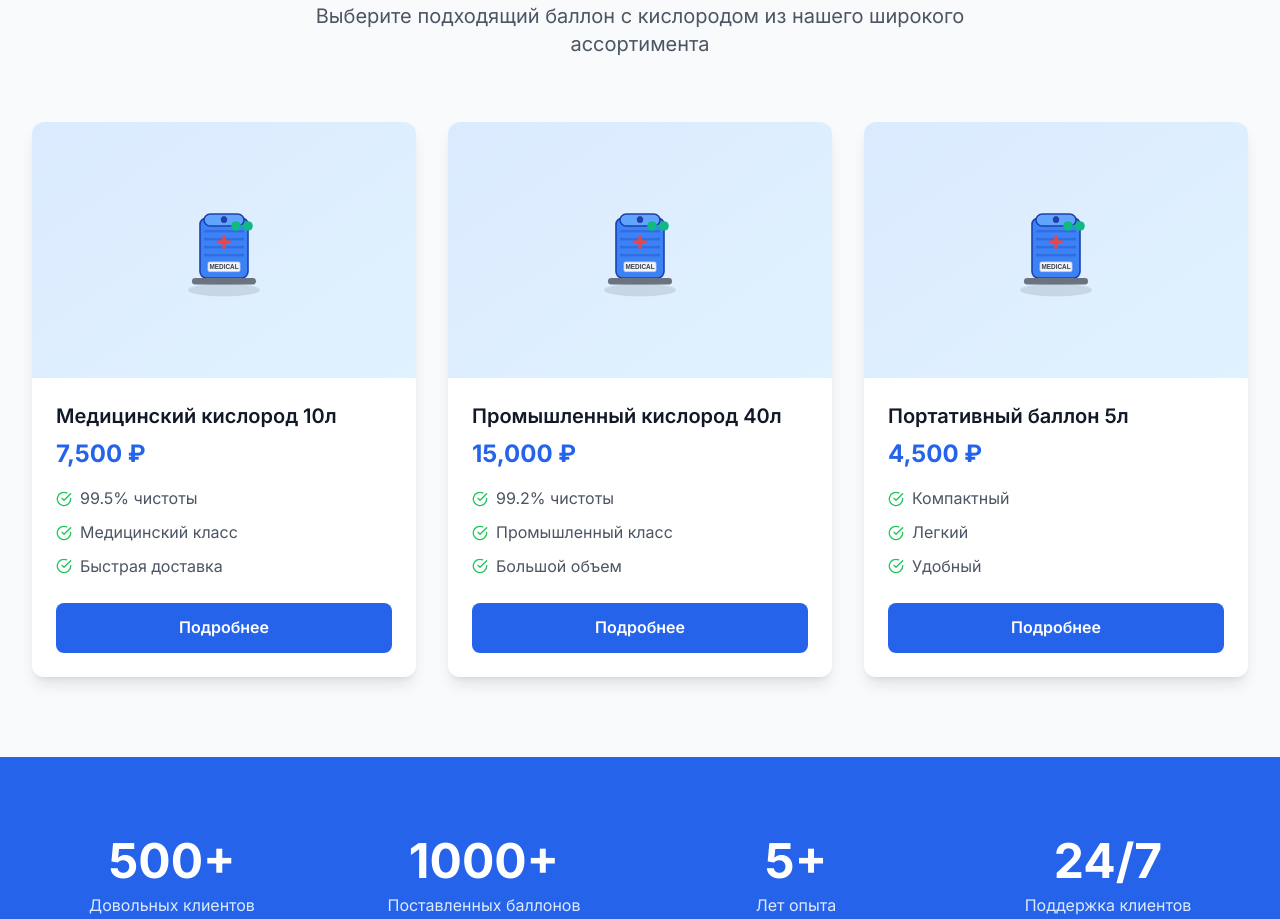
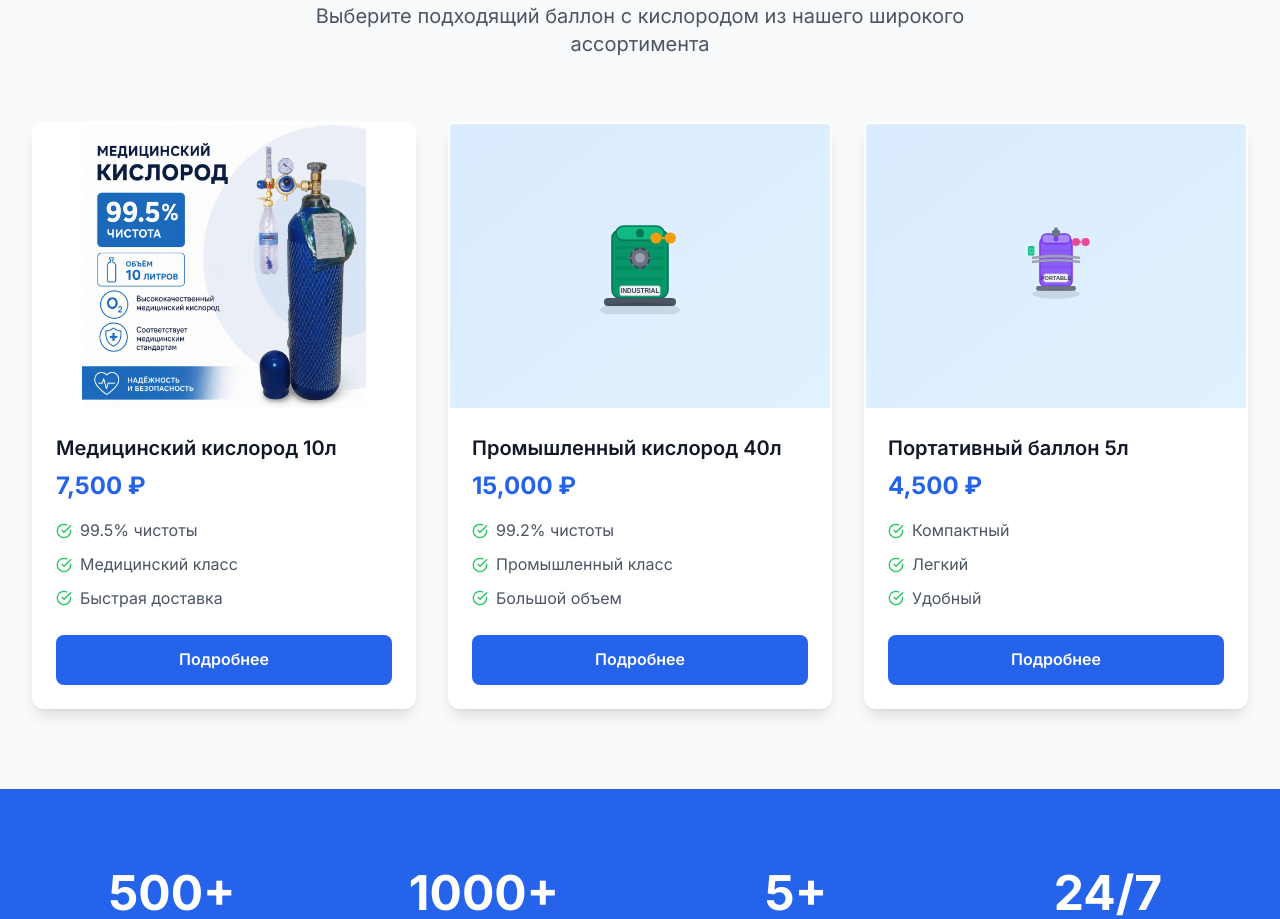
Before and after one commit to nazar2210/diplom, a React (Vite) app: page / in a window 1280 px wide. Shown: the part 1600-2519 px from the top of the page. Built offline with nearby package versions, Linux system fonts and the light colour scheme.

Commit message:
feat(ui): медицинский 10л промо, белый блок превью без полей, выше карточки
Co-authored-by: Cursor <cursoragent@cursor.com>

```diff
--- a/src/components/ProductModal.jsx
+++ b/src/components/ProductModal.jsx
@@ -115,7 +115,7 @@ const ProductModal = ({ product, isOpen, onClose }) => {
                   {/* Left Column - Image and Basic Info */}
                   <div>
                     {/* Product Image */}
-                    <div className="relative h-72 sm:h-80 bg-gradient-to-br from-primary-100 to-oxygen-100 dark:from-primary-900/20 dark:to-oxygen-900/20 rounded-xl flex items-center justify-center mb-6 overflow-hidden p-4 sm:p-6">
+                    <div className="relative h-80 sm:h-96 bg-white dark:bg-white rounded-xl flex items-center justify-center mb-6 overflow-hidden p-0 sm:p-0.5">
                       {product.isNew && (
                         <div className="absolute top-4 left-4 bg-green-500 text-white px-3 py-1 rounded-full text-sm font-semibold z-20">
                           Новинка
@@ -125,11 +125,13 @@ const ProductModal = ({ product, isOpen, onClose }) => {
                         <img
                           src={product.image}
                           alt=""
-                          className="relative z-0 max-h-full max-w-full object-contain object-center"
+                          className="relative z-0 h-full w-full object-contain object-center"
                           onError={() => setImageError(true)}
                         />
                       ) : (
-                        <ProductIcon category={product.category} className="relative z-0 w-28 h-28 sm:w-32 sm:h-32" />
+                        <div className="relative z-0 flex h-full w-full items-center justify-center bg-gradient-to-br from-primary-50 to-oxygen-50 dark:from-slate-800 dark:to-slate-900">
+                          <ProductIcon category={product.category} className="w-28 h-28 sm:w-32 sm:h-32" />
+                        </div>
                       )}
                     </div>
 
--- a/src/contexts/AuthContext.jsx
+++ b/src/contexts/AuthContext.jsx
@@ -48,7 +48,7 @@ export const AuthProvider = ({ children }) => {
                 name: 'Баллон кислорода 10л',
                 quantity: 2,
                 price: 7500,
-                image: '/medical-oxygen.jpg',
+                image: '/medical-oxygen-10l-promo.png',
                 category: 'medical'
               }
             ]
--- a/src/pages/Catalog.jsx
+++ b/src/pages/Catalog.jsx
@@ -61,7 +61,7 @@ const Catalog = () => {
       originalPrice: 8500,
       rating: 4.8,
       reviews: 124,
-      image: '/medical-oxygen.jpg',
+      image: '/medical-oxygen-10l-promo.png',
       description: 'Высококачественный медицинский кислород 99.5% чистоты',
       features: ['99.5% чистоты', 'Медицинский класс', 'Быстрая доставка', 'Сертификация'],
       inStock: true,
@@ -385,23 +385,23 @@ const Catalog = () => {
                 transition={{ duration: 0.3, delay: index * 0.05 }}
                 className="bg-white dark:bg-slate-800 rounded-xl shadow-lg overflow-hidden hover:shadow-xl transition-all duration-300 group"
               >
-                {/* Product Image — выше блок и object-contain, чтобы баллон был виден целиком */}
-                <div className="relative h-60 sm:h-72 lg:h-80 bg-gradient-to-br from-primary-100 to-oxygen-100 dark:from-primary-900/20 dark:to-oxygen-900/20 overflow-hidden isolate">
+                {/* Превью: белый фон под фото + без вертикальных полос; чуть выше блок */}
+                <div className="relative h-64 sm:h-80 lg:h-96 bg-white dark:bg-white overflow-hidden isolate">
                   {product.isNew && (
-                    <div className="absolute top-4 left-4 bg-green-500 text-white px-2 py-1 rounded-full text-xs font-semibold z-20 pointer-events-none">
+                    <div className="absolute top-3 left-3 bg-green-500 text-white px-2 py-1 rounded-full text-xs font-semibold z-20 pointer-events-none">
                       Новинка
                     </div>
                   )}
-                  <div className="absolute inset-0 z-0 flex items-center justify-center p-4 sm:p-5">
+                  <div className="absolute inset-0 z-0 flex items-center justify-center p-0 sm:p-0.5">
                     {imageStates[product.id]?.error ? (
-                      <div className="flex items-center justify-center pointer-events-none">
+                      <div className="flex h-full w-full items-center justify-center bg-gradient-to-br from-primary-50 to-oxygen-50 dark:from-slate-800 dark:to-slate-900 pointer-events-none">
                         <ProductIcon category={product.category} className="w-24 h-24 sm:w-28 sm:h-28 opacity-60" />
                       </div>
                     ) : (
                       <img
                         src={product.image}
                         alt={product.name}
-                        className="max-h-full max-w-full w-auto h-auto object-contain object-center transition-transform duration-300 group-hover:scale-[1.03] pointer-events-none select-none"
+                        className="h-full w-full object-contain object-center transition-transform duration-300 group-hover:scale-[1.03] pointer-events-none select-none"
                         onLoad={() => handleImageLoad(product.id)}
                         onError={() => handleImageError(product.id)}
                       />
@@ -410,7 +410,7 @@ const Catalog = () => {
                   <button
                     type="button"
                     onClick={(e) => handleToggleFavorite(product, e)}
-                    className="absolute top-4 right-4 p-2 bg-white/90 dark:bg-slate-800/90 rounded-full hover:bg-white dark:hover:bg-slate-700 transition-colors duration-200 z-30 shadow-sm"
+                    className="absolute top-3 right-3 p-2 bg-white/95 dark:bg-white/95 rounded-full hover:bg-gray-50 transition-colors duration-200 z-30 shadow-sm ring-1 ring-black/5"
                     aria-label={isFavorite(product.id) ? 'Убрать из избранного' : 'В избранное'}
                   >
                     <Heart
--- a/src/pages/Favorites.jsx
+++ b/src/pages/Favorites.jsx
@@ -92,14 +92,16 @@ const Favorites = () => {
                   transition={{ duration: 0.25, delay: index * 0.04 }}
                   className="bg-white dark:bg-slate-800 rounded-xl shadow-lg overflow-hidden hover:shadow-xl transition-all duration-300"
                 >
-                  <div className="relative h-60 sm:h-72 lg:h-80 bg-gradient-to-br from-primary-100 to-oxygen-100 dark:from-primary-900/20 dark:to-oxygen-900/20 overflow-hidden flex items-center justify-center p-4 sm:p-5">
+                  <div className="relative h-64 sm:h-80 lg:h-96 bg-white dark:bg-white overflow-hidden flex items-center justify-center p-0 sm:p-0.5">
                     {imageErrors[product.id] ? (
-                      <ProductIcon category={product.category} className="w-24 h-24 sm:w-28 sm:h-28 opacity-60" />
+                      <div className="flex h-full w-full items-center justify-center bg-gradient-to-br from-primary-50 to-oxygen-50 dark:from-slate-800 dark:to-slate-900">
+                        <ProductIcon category={product.category} className="w-24 h-24 sm:w-28 sm:h-28 opacity-60" />
+                      </div>
                     ) : (
                       <img
                         src={product.image}
                         alt={product.name}
-                        className="max-h-full max-w-full w-auto h-auto object-contain object-center relative z-0"
+                        className="h-full w-full object-contain object-center relative z-0"
                         onError={() =>
                           setImageErrors((prev) => ({ ...prev, [product.id]: true }))
                         }
@@ -111,7 +113,7 @@ const Favorites = () => {
                         removeFavorite(product.id)
                         success('Удалено из избранного')
                       }}
-                      className="absolute top-4 right-4 p-2 bg-white/90 dark:bg-slate-800/90 rounded-full hover:bg-red-50 dark:hover:bg-red-900/30 transition-colors z-30"
+                      className="absolute top-3 right-3 p-2 bg-white/95 rounded-full hover:bg-red-50 dark:hover:bg-red-50 transition-colors z-30 shadow-sm ring-1 ring-black/5"
                       aria-label="Удалить из избранного"
                     >
                       <Heart className="w-5 h-5 text-red-500 fill-red-500" />
--- a/src/pages/Home.jsx
+++ b/src/pages/Home.jsx
@@ -375,18 +375,21 @@ const Home = () => {
     {
       name: 'Медицинский кислород 10л',
       price: '7,500 ₽',
-      image: '/api/placeholder/300/200',
+      category: 'medical',
+      image: '/medical-oxygen-10l-promo.png',
       features: ['99.5% чистоты', 'Медицинский класс', 'Быстрая доставка']
     },
     {
       name: 'Промышленный кислород 40л',
       price: '15,000 ₽',
+      category: 'industrial',
       image: '/api/placeholder/300/200',
       features: ['99.2% чистоты', 'Промышленный класс', 'Большой объем']
     },
     {
       name: 'Портативный баллон 5л',
       price: '4,500 ₽',
+      category: 'portable',
       image: '/api/placeholder/300/200',
       features: ['Компактный', 'Легкий', 'Удобный']
     }
@@ -555,8 +558,21 @@ const Home = () => {
                 viewport={{ once: true }}
                 whileHover={{ scale: 1.02 }}
               >
-                <div className="h-60 sm:h-64 bg-gradient-to-br from-primary-100 to-oxygen-100 dark:from-primary-900/20 dark:to-oxygen-900/20 flex items-center justify-center">
-                  <ProductIcon category="medical" className="w-20 h-20 sm:w-24 sm:h-24" />
+                <div className="h-64 sm:h-72 bg-white dark:bg-white flex items-center justify-center p-0 sm:p-0.5">
+                  {product.image?.startsWith('/') && !product.image.includes('placeholder') ? (
+                    <img
+                      src={product.image}
+                      alt=""
+                      className="h-full w-full object-contain object-center"
+                    />
+                  ) : (
+                    <div className="flex h-full w-full items-center justify-center bg-gradient-to-br from-primary-100 to-oxygen-100 dark:from-slate-800 dark:to-slate-900">
+                      <ProductIcon
+                        category={product.category || 'medical'}
+                        className="w-20 h-20 sm:w-24 sm:h-24"
+                      />
+                    </div>
+                  )}
                 </div>
                 <div className="p-6">
                   <h3 className="text-xl font-semibold text-gray-900 dark:text-white mb-2">
```
Also changed, not shown: public/medical-oxygen-10l-promo.png (added).
